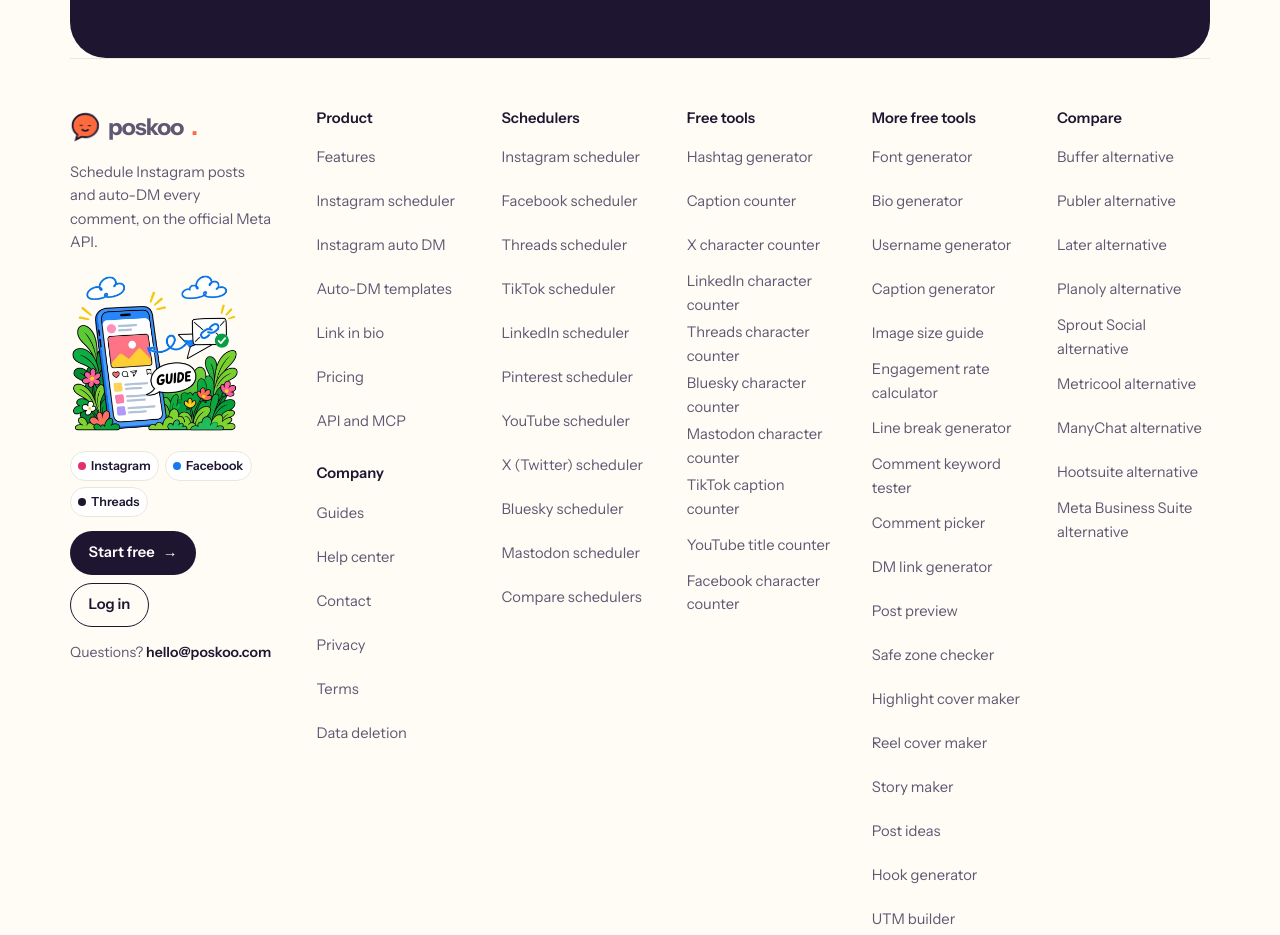
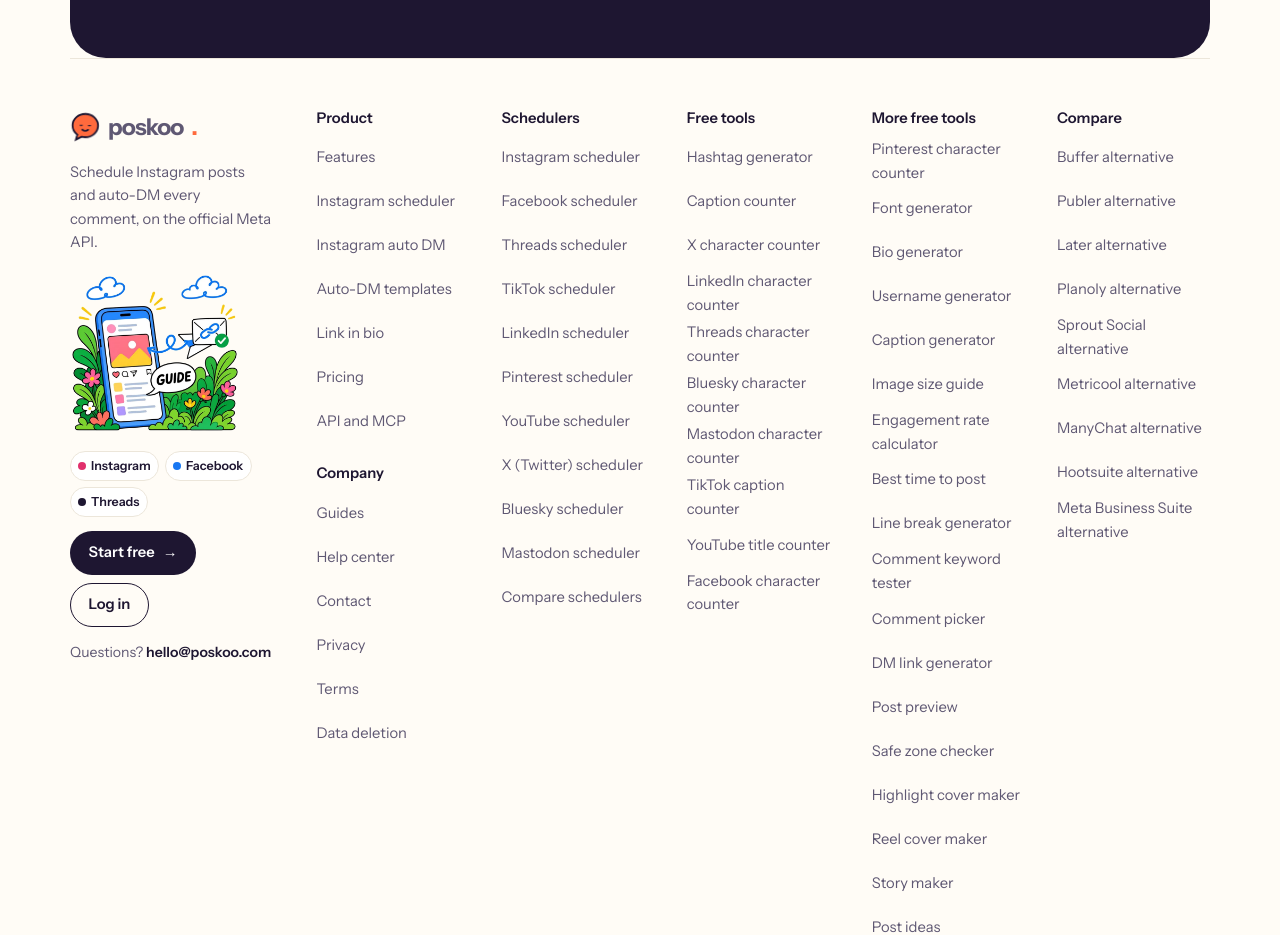
Before and after one commit to Ramanmakkar1/socialapp, a Next.js app: page / in a window 1280 px wide. Shown: the part 8540-9475 px from the top of the page. Built offline with nearby package versions, Linux system fonts and the light colour scheme; no server answers; grey boxes are pictures that could not be loaded.

Commit message:
autopilot: Site footer: link the new best-time hub and the Pinterest character counter so every page passes internal links to them
Task #10009, written by local Qwen.

```diff
--- a/src/components/SiteFooter.tsx
+++ b/src/components/SiteFooter.tsx
@@ -48,12 +48,14 @@ const TOOLS: FooterLink[] = [
   { href: "/tools/tiktok-caption-counter", label: "TikTok caption counter" },
   { href: "/tools/youtube-title-counter", label: "YouTube title counter" },
   { href: "/tools/facebook-character-counter", label: "Facebook character counter" },
+  { href: "/tools/pinterest-character-counter", label: "Pinterest character counter" },
   { href: "/tools/instagram-font-generator", label: "Font generator" },
   { href: "/tools/instagram-bio-generator", label: "Bio generator" },
   { href: "/tools/instagram-username-generator", label: "Username generator" },
   { href: "/tools/instagram-caption-generator", label: "Caption generator" },
   { href: "/tools/instagram-image-size", label: "Image size guide" },
   { href: "/tools/instagram-engagement-rate-calculator", label: "Engagement rate calculator" },
+  { href: "/tools/best-time-to-post-on-social-media", label: "Best time to post" },
   { href: "/tools/instagram-line-break-generator", label: "Line break generator" },
   { href: "/tools/instagram-comment-keyword-tester", label: "Comment keyword tester" },
   { href: "/tools/instagram-comment-picker", label: "Comment picker" },
```
